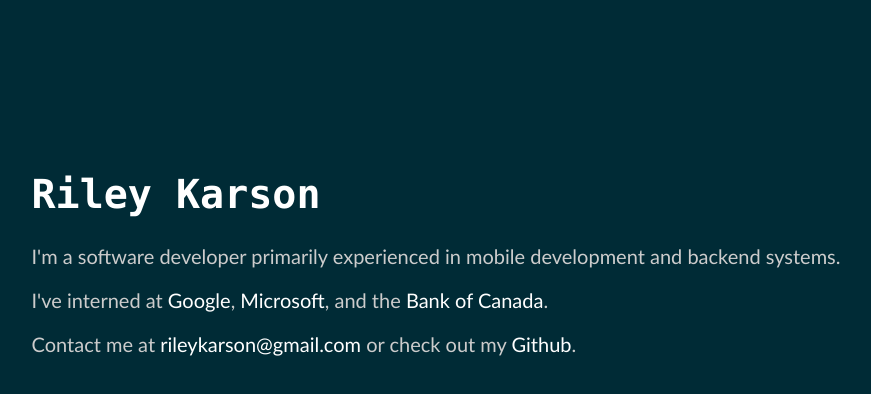
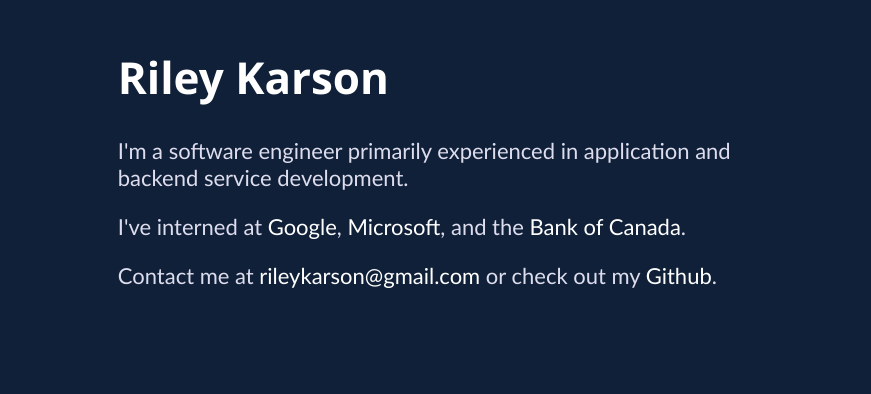
Before and after one commit to rileykarson/rileykarson.github.io, a plain HTML site: page index.html in a window 1280 px wide. Shown: the part 140-534 px from the top of the page, without its empty margins (204-1075 px from the left). Drawn offline with Linux system fonts and the light colour scheme.

Commit message:
Update summer 2017

```diff
--- a/index.html
+++ b/index.html
@@ -6,7 +6,7 @@
   <body>
     <div class="content-box">
       <h1>Riley Karson</h1>
-      <p>I'm a software developer primarily experienced in mobile development and backend systems.</p>
+      <p>I'm a software engineer primarily experienced in application and backend service development.</p>
       <p>I've interned at <a href="http://www.google.com">Google</a>, <a href="http://www.microsoft.com">Microsoft</a>, and the <a href="http://www.bankofcanada.ca">Bank of Canada</a>.</p>
       <p>Contact me at <a href="mailto:rileykarson@gmail.com">rileykarson@gmail.com</a> or check out my <a href="http://www.github.com/rileykarson">Github</a>.
     </div>
--- a/main.css
+++ b/main.css
@@ -1,27 +1,33 @@
 body,html{
-  background: #002b36;
-  font-size: 20px;
+  background: #102038;
+  font-size: 22px;
   font-weight: 100;
   display: flex;
   justify-content: center;
 }
 
 h1 {
-    color: #ffffff;
-    font-family: ‘Lucida Console’, Monaco, monospace;
+    color: #fff;
+    font-family: 'Segoe UI', 'Helvetica', 'Verdana', sans-serif;
 }
 
 p {
-    color: #cccccc;
+    color: #dde;
     font-family: 'Gill Sans', 'Gill Sans MT', sans-serif;
 }
 
 a {
     text-decoration: none;
-    color: #ffffff;
+    color: #fff;
+}
+
+a:hover {
+    color: #c5dcf0;
 }
 
 .content-box {
     display: inline-block;
     margin: auto;
+    margin-top: 150px;
+    width: 70%;
 }
```
